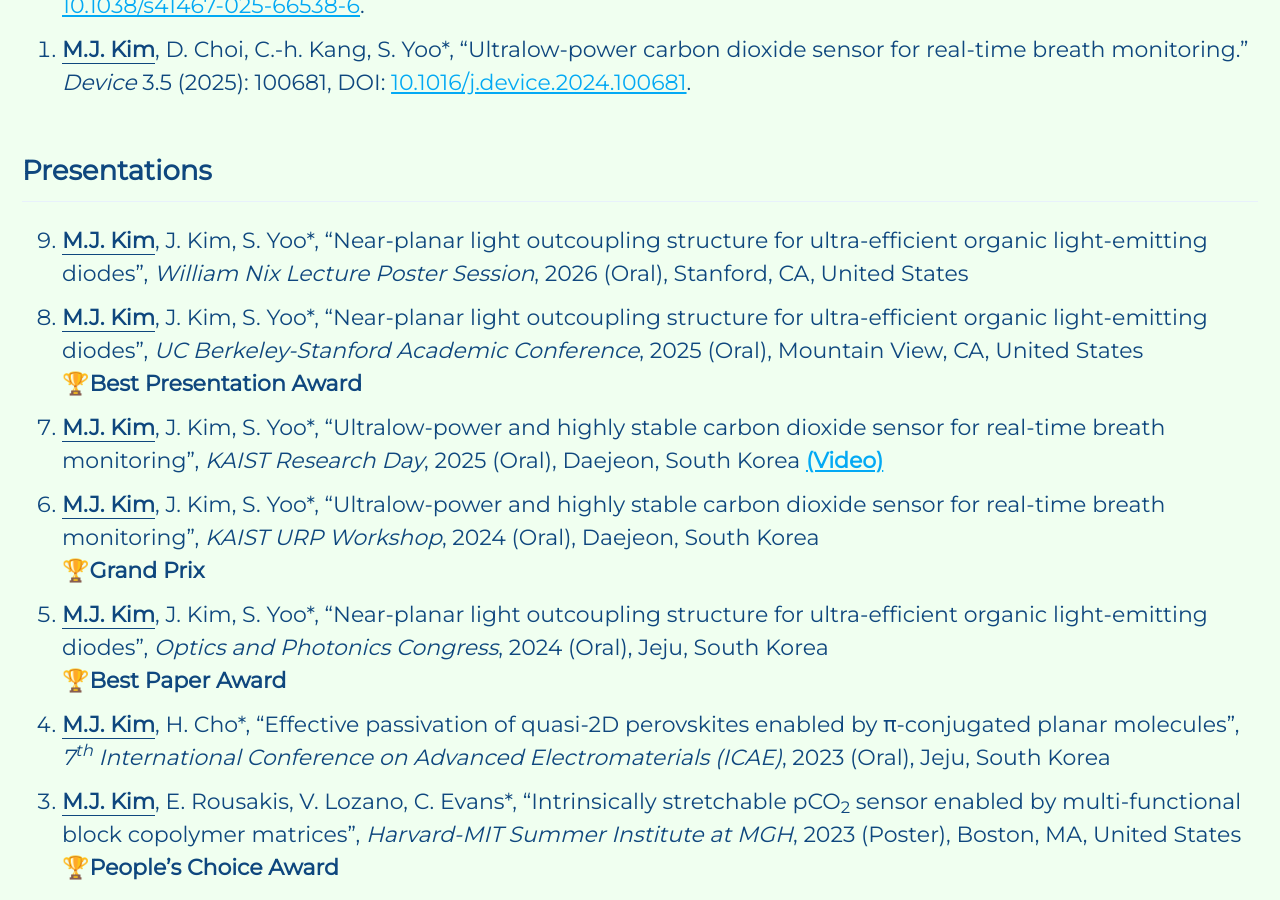
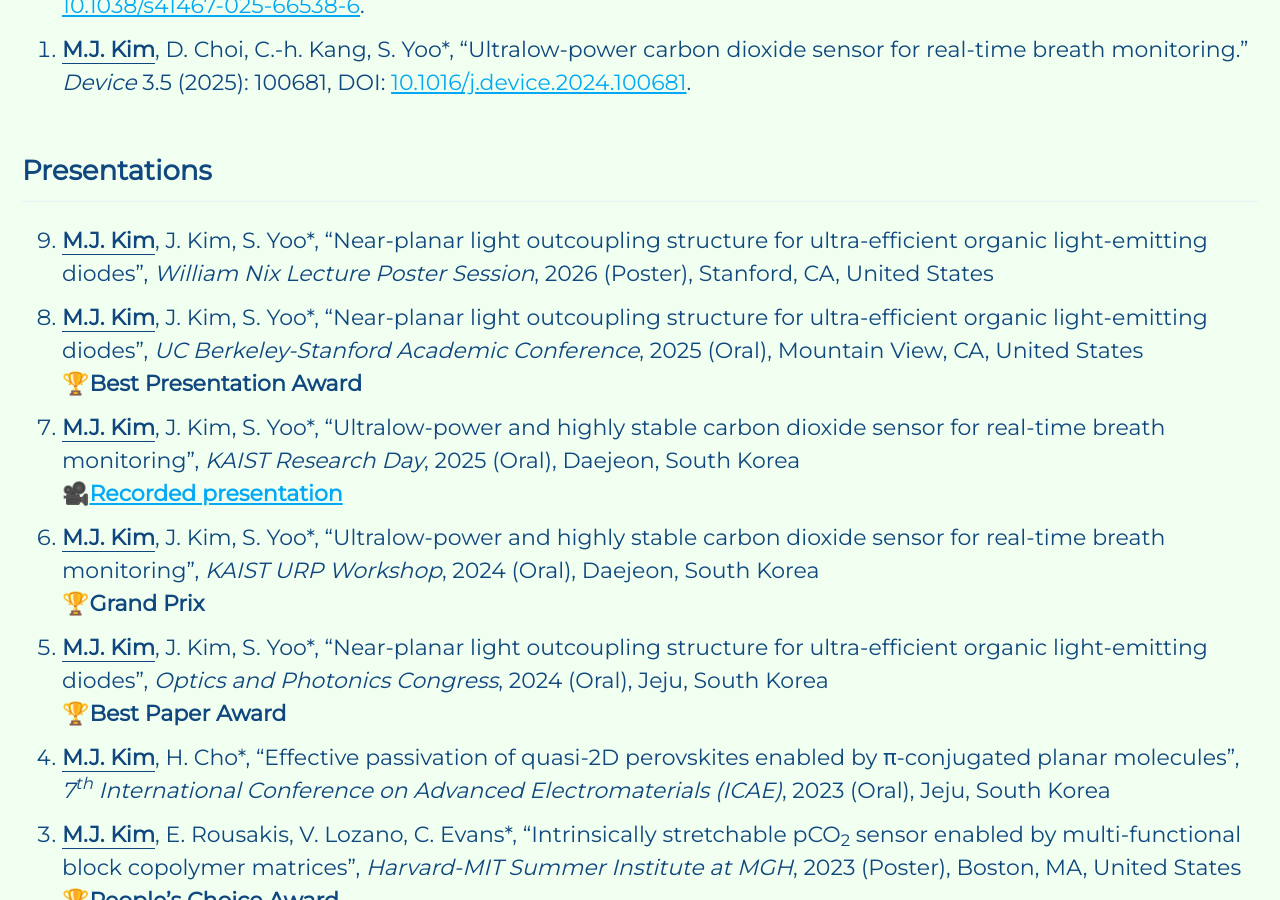
Before and after one commit to mj3259/mj3259.github.io, a Jekyll site: the page built from _pages/projects.md, in a window 1280 px wide and 900 px high, scrolled down 626 px. Built offline with Jekyll 4.4.1, drawn with Linux system fonts in a browser that asks for light colours; cached includes are drawn as plain includes.

Commit message:
Update projects.md

```diff
--- a/_pages/projects.md
+++ b/_pages/projects.md
@@ -45,10 +45,11 @@ feature_row1:
 
 
 ## Presentations
-1. **<u>M.J. Kim</u>**, J. Kim, S. Yoo*, "Near-planar light outcoupling structure for ultra-efficient organic light-emitting diodes", _William Nix Lecture Poster Session_, 2026 (Oral), Stanford, CA, United States
+1. **<u>M.J. Kim</u>**, J. Kim, S. Yoo*, "Near-planar light outcoupling structure for ultra-efficient organic light-emitting diodes", _William Nix Lecture Poster Session_, 2026 (Poster), Stanford, CA, United States
 1. **<u>M.J. Kim</u>**, J. Kim, S. Yoo*, "Near-planar light outcoupling structure for ultra-efficient organic light-emitting diodes", _UC Berkeley-Stanford Academic Conference_, 2025 (Oral), Mountain View, CA, United States
 🏆__Best Presentation Award__
-1. **<u>M.J. Kim</u>**, J. Kim, S. Yoo*, "Ultralow-power and highly stable carbon dioxide sensor for real-time breath monitoring", _KAIST Research Day_, 2025 (Oral), Daejeon, South Korea __[(Video)](https://youtu.be/p-6cQ5can9o?si=_PpzmgQl2E7s5PqI&t=5084)__
+1. **<u>M.J. Kim</u>**, J. Kim, S. Yoo*, "Ultralow-power and highly stable carbon dioxide sensor for real-time breath monitoring", _KAIST Research Day_, 2025 (Oral), Daejeon, South Korea
+🎥__[Recorded presentation](https://youtu.be/p-6cQ5can9o?si=_PpzmgQl2E7s5PqI&t=5084)__
 1. **<u>M.J. Kim</u>**, J. Kim, S. Yoo*, "Ultralow-power and highly stable carbon dioxide sensor for real-time breath monitoring", _KAIST URP Workshop_, 2024 (Oral), Daejeon, South Korea
 🏆__Grand Prix__
 1. **<u>M.J. Kim</u>**, J. Kim, S. Yoo*, "Near-planar light outcoupling structure for ultra-efficient organic light-emitting diodes", _Optics and Photonics Congress_, 2024 (Oral), Jeju, South Korea
```
